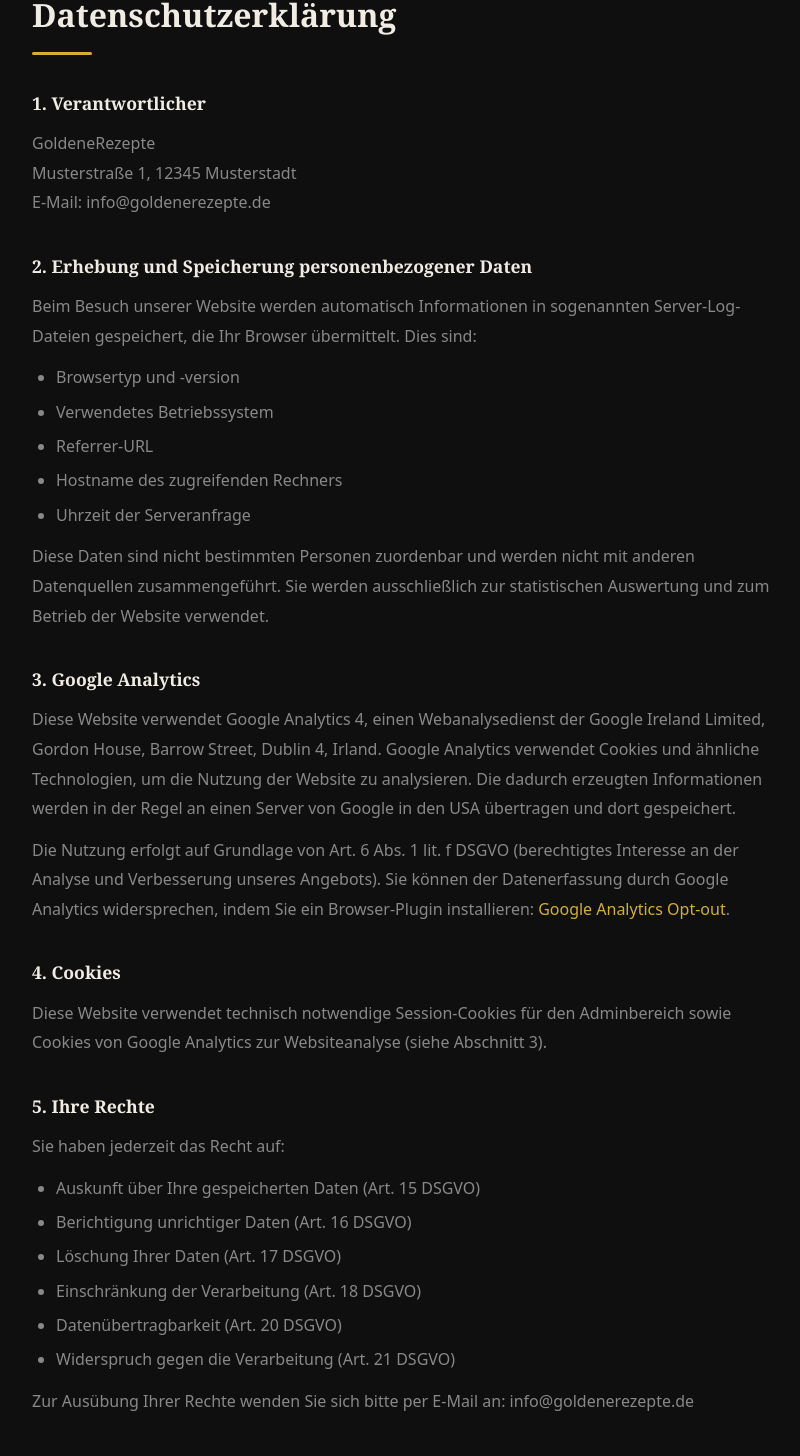
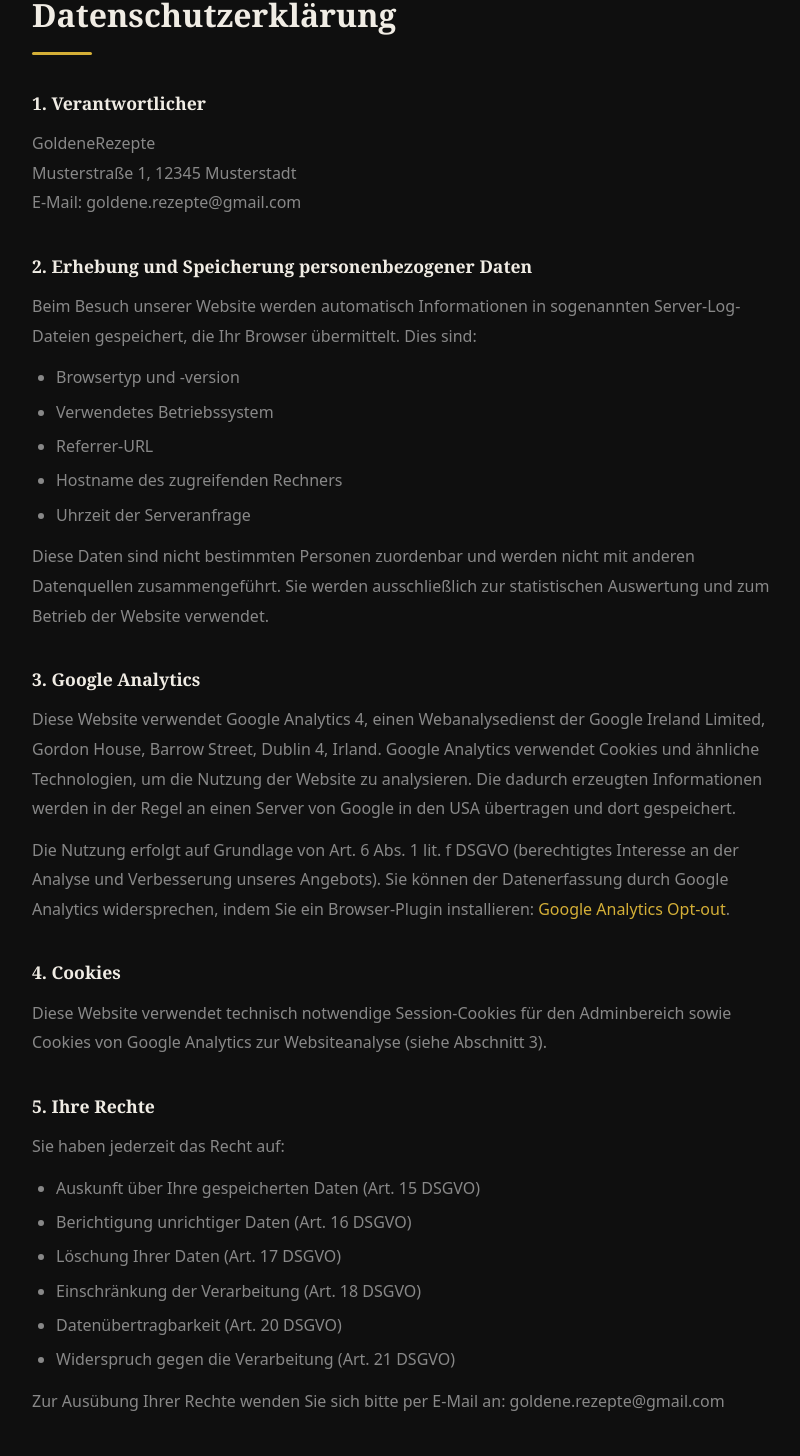
Before and after one commit to seyhanozmen90-hue/goldenerezepte, a Next.js app: page /datenschutz in a window 1280 px wide. Shown: the part 160-1616 px from the top of the page, without its empty margins (228-1028 px from the left). Built offline with nearby package versions, Linux system fonts and the light colour scheme.

Commit message:
fix: update contact email to goldene.rezepte@gmail.com

```diff
--- a/src/app/datenschutz/page.tsx
+++ b/src/app/datenschutz/page.tsx
@@ -19,7 +19,7 @@ export default function Datenschutz() {
           <p>
             GoldeneRezepte<br />
             Musterstraße 1, 12345 Musterstadt<br />
-            E-Mail: info@goldenerezepte.de
+            E-Mail: goldene.rezepte@gmail.com
           </p>
 
           <h2>2. Erhebung und Speicherung personenbezogener Daten</h2>
@@ -74,7 +74,7 @@ export default function Datenschutz() {
           </ul>
           <p>
             Zur Ausübung Ihrer Rechte wenden Sie sich bitte per E-Mail an:
-            info@goldenerezepte.de
+            goldene.rezepte@gmail.com
           </p>
 
           <h2>6. Beschwerderecht</h2>
--- a/src/app/impressum/page.tsx
+++ b/src/app/impressum/page.tsx
@@ -24,7 +24,7 @@ export default function Impressum() {
           </p>
 
           <h2>Kontakt</h2>
-          <p>E-Mail: info@goldenerezepte.de</p>
+          <p>E-Mail: goldene.rezepte@gmail.com</p>
 
           <h2>Verantwortlich für den Inhalt</h2>
           <p>Inhaber GoldeneRezepte (gemäß § 55 Abs. 2 RStV)</p>
```
